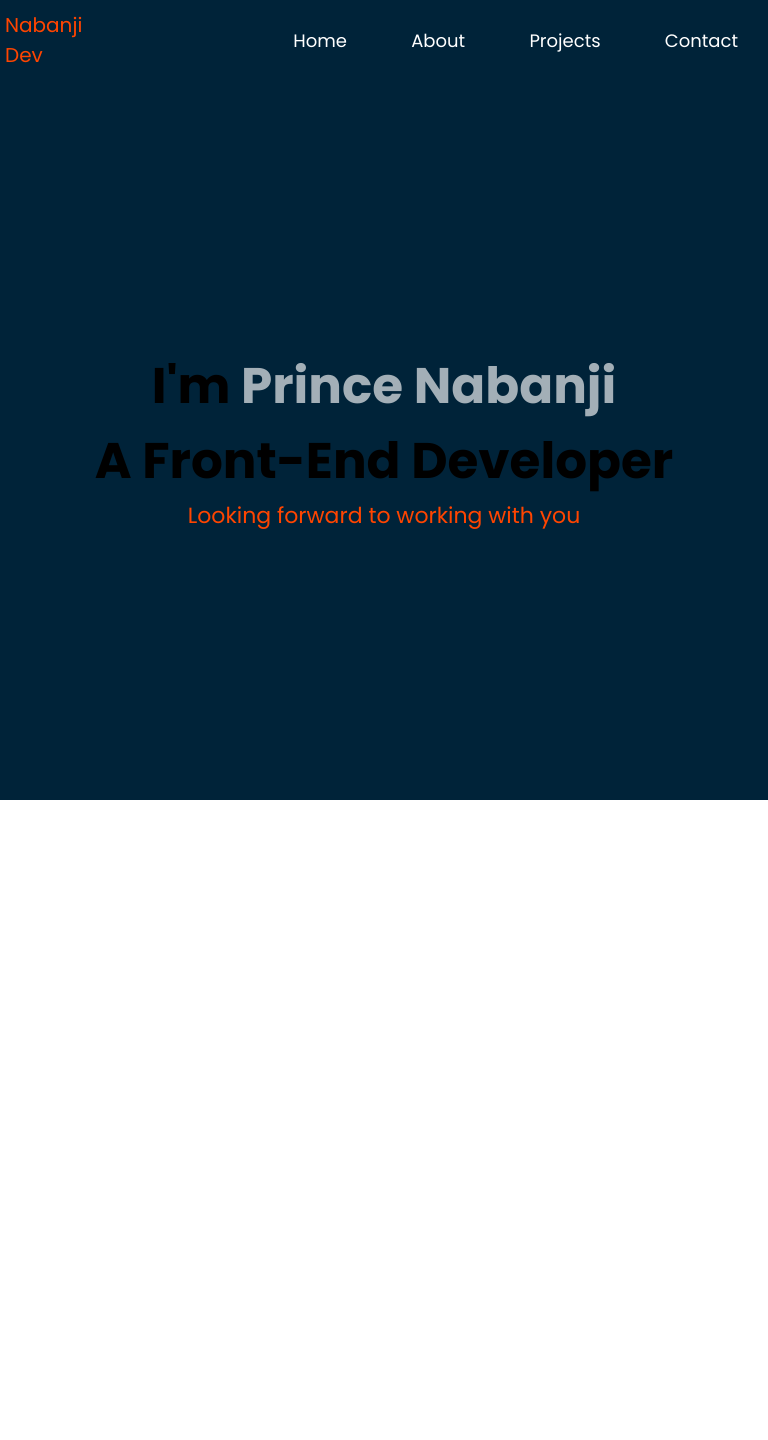
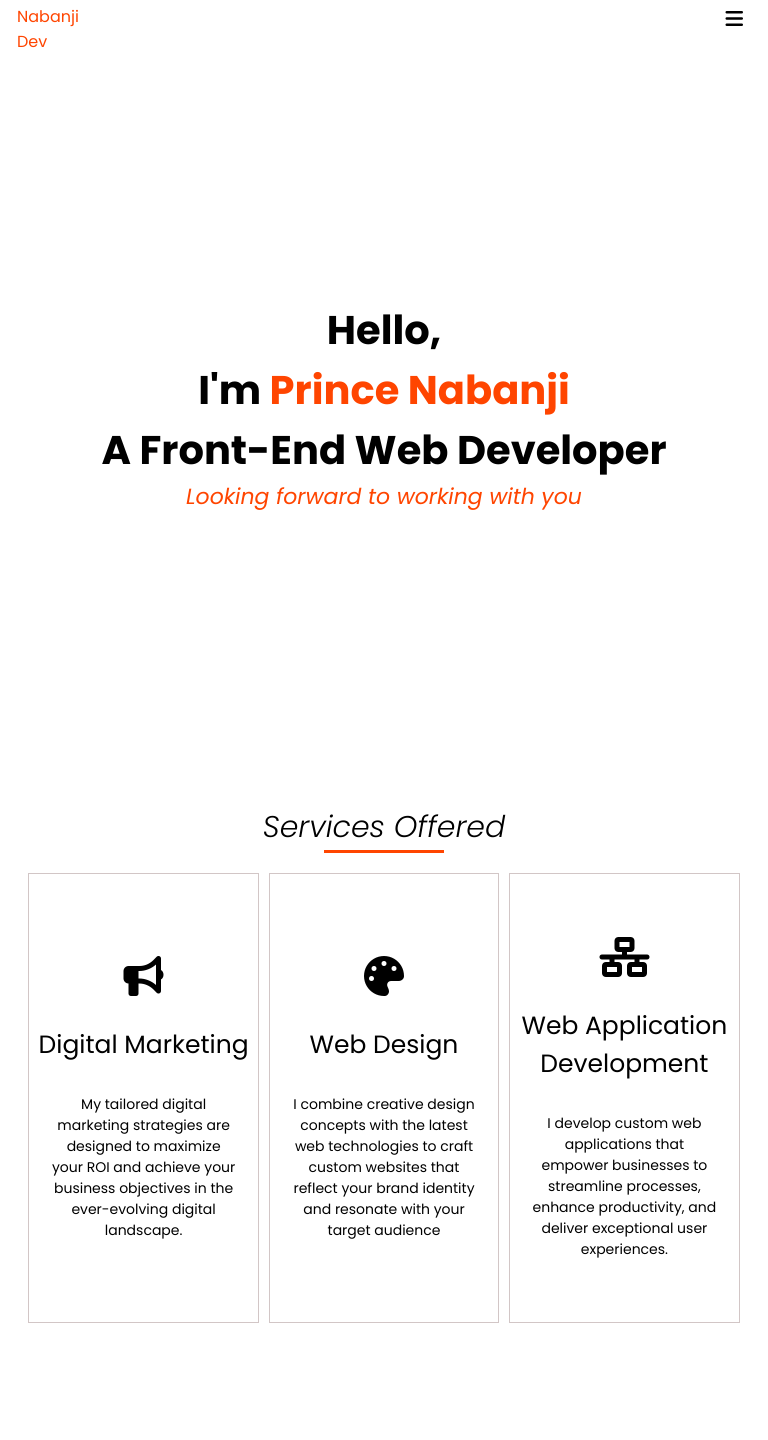
Before and after one commit to Nabanji/portfolio, a plain HTML site: page index.html in a window 768 px wide. Before the commit the page ends 800 px from the top, so only its background shows below. Drawn offline with Linux system fonts and the light colour scheme.

Commit message:
Services update

```diff
--- a/index.html
+++ b/index.html
@@ -15,19 +15,45 @@
             <header>Nabanji<br>Dev</header>
             <nav class="side-bar">
                 <ul class="nav-links">
-                    <li><a href="#">home</a></li>
-                    <li><a href="#">about</a></li>
-                    <li><a href="#">projects</a></li>
-                    <li><a href="#">contact</a></li>
+                    <li><a href="#" class="nav-link">home</a></li>
+                    <li><a href="#" class="nav-link">services</a></li>
+                    <li><a href="#" class="nav-link">projects</a></li>
+                    <li><a href="#" class="nav-link">contact</a></li>
                 </ul>
             </nav>
             <button id="side-bar-btn"><i class="fa-solid fa-bars"></i></button>
         </div>
 
         <div class="home-content">
+            <h1>hello,</h1>
             <h1>i'm <span id="my-name">prince nabanji</span></h1>
-            <h1>a front-end developer</h1>
+            <h1>a front-end web developer</h1>
             <p>Looking forward to working with you</p>
+        </div>
+    </section>
+
+    <section class="services-page">
+        <h2>services offered</h2>
+        <div class="underline"></div>
+        <div class="my-services">
+            <div class="service">
+                <i class="fa-solid fa-bullhorn" id="service-icon"></i>
+                <h3>digital marketing</h3>
+                <p>My tailored digital marketing strategies are designed to maximize your ROI and achieve your business
+                    objectives in the ever-evolving digital landscape.</p>
+            </div>
+            <div class="service">
+                <i class="fa-solid fa-palette" id="service-icon"></i>
+                <h3>web design</h3>
+                <p>I combine creative design concepts with the latest web technologies to craft custom websites
+                    that reflect your brand identity and resonate with your target audience</p>
+            </div>
+            <div class="service">
+                <i class="fa-solid fa-network-wired" id="service-icon"></i>
+                <h3>web application development</h3>
+                <p>I develop custom web applications that empower businesses to streamline processes, enhance
+                    productivity, and deliver exceptional user experiences.</p>
+            </div>
         </div>
     </section>
 
--- a/index.js
+++ b/index.js
@@ -17,11 +17,11 @@ sidebarBtn.addEventListener("click", () => {
     if (numberOfClicks % 2 === 0 || numberOfClicks === 0) {
         sideBar.style.transform = "translateY(-280px)";
         homeContent.style.transform = "translateY(0px)";
+        homeContent.style.opacity = "1";
     } else {
         sidebarBtn.style.alignSelf = "flex-start";
         sideBar.style.transform = "translateY(20px)";
-        homeContent.style.transform = "translateY(100px)";
+        homeContent.style.opacity = "0";
         homeContent.style.transition = ".6s all ease-in-out";
     }
-
 })
--- a/style.css
+++ b/style.css
@@ -7,14 +7,20 @@
     font-family: 'Poppins', sans-serif;
 }
 
+body {
+    width: 100vw;
+    overflow-x: hidden;
+}
+
 /* THE FIRST WEBPAGE OF THE WEBSITE */
 .home-page {
-    width: 100vw;
+    width: 100%;
     height: 100vh;
-    background: #002339;
+    background: white;
 }
 
 .home-page .nav-bar {
+    background-color: white;
     width: 100%;
     height: 10%;
     display: flex;
@@ -38,8 +44,8 @@
 
 .home-page .nav-bar nav ul li a {
     padding: 0px 30px;
-    font-size: 18px;
-    color: white;
+    font-size: 16px;
+    color: black;
     text-decoration: none;
     text-transform: capitalize;
     transition: .4s all ease-in-out;
@@ -53,7 +59,7 @@
     display: none;
     background: transparent;
     border: none;
-    color: white;
+    color: black;
     margin-right: 10px;
     font-size: 20px;
     cursor: pointer;
@@ -71,6 +77,7 @@
     flex-direction: column;
     justify-content: center;
     align-items: center;
+    text-align: center;
 }
 
 .home-content h1 {
@@ -79,17 +86,93 @@
 }
 
 #my-name {
-    color: rgba(255, 255, 255, 0.638);
+    color: orangered;
 }
 
 .home-content p {
     font-size: 22px;
     color: orangered;
+    font-style: italic;
+}
+
+/* THE SECOND WEBPAGE OF THE WEBSITE */
+.services-page {
+    width: 100%;
+    height: 80vh;
+    display: flex;
+    flex-direction: column;
+    align-items: center;
+    text-align: center;
+}
+
+.services-page h2 {
+    font-size: 40px;
+    text-transform: capitalize;
+    font-weight: 300;
+    color: black;
+    margin-top: 5px;
+    font-style: italic;
+}
+
+.services-page .underline {
+    width: 120px;
+    height: 3px;
+    background-color: orangered;
+}
+
+.services-page .my-services {
+    width: 100%;
+    display: flex;
+    justify-content: center;
+    gap: 15px;
+    margin-top: 20px;
+}
+
+.services-page .my-services .service {
+    position: relative;
+    width: 27%;
+    display: flex;
+    flex-direction: column;
+    justify-content: center;
+    align-items: center;
+    gap: 30px;
+    height: 450px;
+    text-align: center;
+    background-color: white;
+    border: 1px solid rgb(210, 198, 198);
+    transition: 0.8s all ease-in-out;
+}
+
+.services-page .my-services .service #service-icon {
+    height: 40px;
+    width: 100%;
+    display: flex;
+    justify-content: center;
+    align-items: center;
+    font-size: 60px;
+    color: black;
+}
+
+.services-page .my-services .service h3 {
+    font-size: 24px;
+    text-transform: capitalize;
+    font-weight: 400;
+    /*color: orangered;*/
+}
+
+.services-page .my-services .service p {
+    font-size: 16px;
+    margin: 0px 20px;
+}
+
+.services-page .my-services .service:hover {
+    background-color: orangered;
+    color: white;
 }
 
 
 /*MEDIA QUERY FOR MOBILE DEVICES*/
-@media screen and (max-width: 767px) {
+@media only screen and (max-width: 767px) {
 
     /*FIRST WEBPAGE OF THE WEBSITE*/
     .home-page {
@@ -120,27 +203,33 @@
         transition: .6s all ease-in-out;
     }
 
+    .home-page .nav-bar nav ul {
+        width: 100%;
+        text-align: center;
+    }
+
     .home-page .nav-bar nav ul li {
         display: block;
         padding: 25px 0px;
     }
 
     .home-page .nav-bar nav ul li a {
-        font-size: 18px;
-        color: white;
+        font-size: 16px;
         text-decoration: none;
         text-transform: capitalize;
         transition: .4s all ease-in-out;
     }
 
     .home-page .nav-bar nav ul li a:hover {
-        padding-left: 26px;
+        padding-left: 32px;
     }
 
     .home-page .nav-bar button {
         display: block;
         background: transparent;
         align-self: flex-start;
+        margin-top: 4px;
+        margin-right: 25px;
     }
 
     .home-content {
@@ -157,4 +246,137 @@
         font-size: 2.5rem
     }
 
+
+    /*SECOND WEBPAGE OF THE WEBSITE*/
+    .services-page h2 {
+        font-size: 28px;
+    }
+
+    .services-page .underline {
+        width: 100px;
+        height: 4px;
+        background-color: orangered;
+    }
+
+    .services-page .my-services {
+        width: 100vw;
+        height: fit-content;
+        display: flex;
+        flex-direction: column;
+        justify-content: center;
+        align-items: center;
+    }
+
+    .services-page .my-services .service {
+        width: 70%;
+    }
+
 }
+
+/*MEDIA QUERY FOR TABLET SCREENS*/
+@media only screen and (min-width: 768px) and (max-width: 1024px) {
+
+    /*FIRST WEBPAGE OF THE WEBSITE*/
+    .home-page {
+        width: 100%;
+        height: 100vh;
+    }
+
+    .home-page .nav-bar {
+        width: 100%;
+        height: fit-content;
+        display: flex;
+        justify-content: space-between;
+        align-items: center;
+    }
+
+    .home-page .nav-bar header {
+        font-size: 16px;
+        align-self: flex-start;
+        margin-left: 12px;
+        margin-top: 4px;
+    }
+
+    .home-page .nav-bar nav {
+        display: flex;
+        align-items: center;
+        justify-content: center;
+        transform: translateY(-280px);
+        width: 50%;
+        align-self: flex-end;
+        transition: .6s all ease-in-out;
+    }
+
+    .home-page .nav-bar nav ul {
+        width: 100%;
+        text-align: center;
+    }
+
+    .home-page .nav-bar nav ul li {
+        display: block;
+        padding: 25px 0px;
+    }
+
+    .home-page .nav-bar nav ul li a {
+        font-size: 16px;
+        text-decoration: none;
+        text-transform: capitalize;
+        transition: .4s all ease-in-out;
+    }
+
+    .home-page .nav-bar nav ul li a:hover {
+        padding-left: 32px;
+    }
+
+    .home-page .nav-bar button {
+        display: block;
+        background: transparent;
+        align-self: flex-start;
+        margin-right: 25px;
+        margin-top: 4px;
+    }
+
+    .home-content {
+        width: 100%;
+        height: fit-content;
+        display: flex;
+        flex-wrap: wrap;
+        justify-content: center;
+        align-items: center;
+        text-align: center;
+    }
+
+    .home-content h1 {
+        font-size: 2.5rem
+    }
+
+    /*SECOND WEBPAGE OF THE WEBPAGE*/
+    .services-page h2 {
+        font-size: 30px;
+    }
+
+    .services-page .my-services {
+        width: 100%;
+        display: flex;
+        justify-content: center;
+        gap: 10px;
+        margin-top: 20px;
+    }
+
+    .services-page .my-services .service {
+        width: 30%;
+    }
+
+    .services-page .my-services .service #service-icon {
+        font-size: 40px;
+    }
+
+    .services-page .my-services .service h3 {
+        font-size: 25px;
+    }
+
+    .services-page .my-services .service p {
+        font-size: 14px;
+    }
+
+}
```
